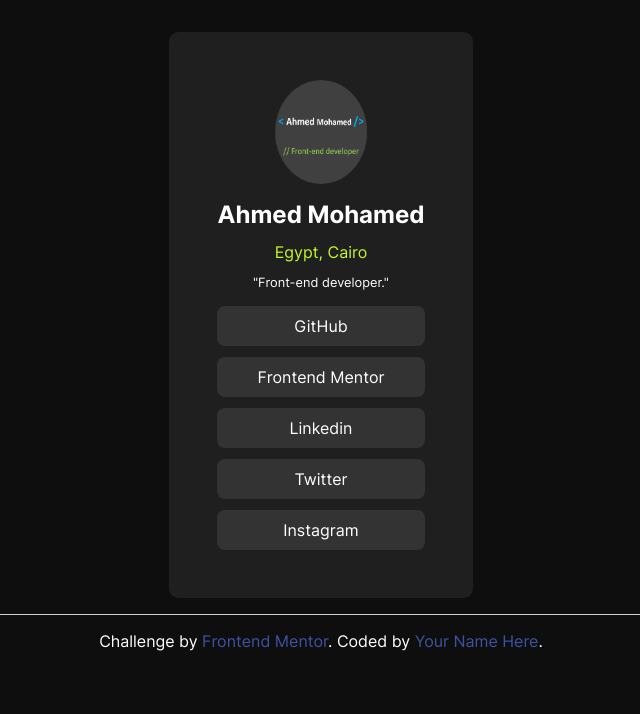
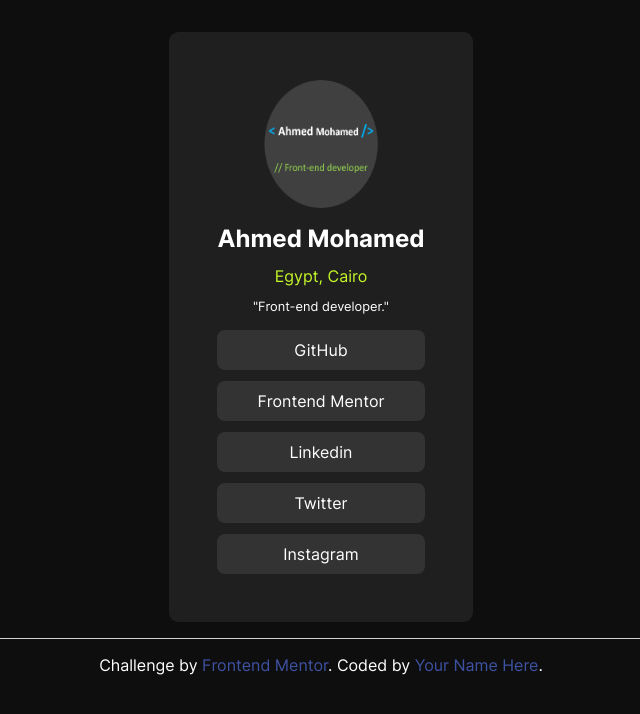
Before and after one commit to ahmedmohamedag/social-links-profile-main, a plain HTML site: page index.html in a window 1280 px wide. Shown: the whole page, without its empty margins (319-959 px from the left). Drawn offline with Linux system fonts and the light colour scheme.

Commit message:
updat image width

```diff
--- a/style/style.css
+++ b/style/style.css
@@ -55,8 +55,8 @@
     -moz-border-radius: 100%;
     -ms-border-radius: 100%;
     -o-border-radius: 100%;
-    width: 6.5rem;  /* 104px */
-    height: 6.5rem; /* 104px */
+    width: 8rem;  /* 104px */
+    height: 8rem; /* 104px */
 }
 section .title-group h2{
     margin-top: 1rem;
```
